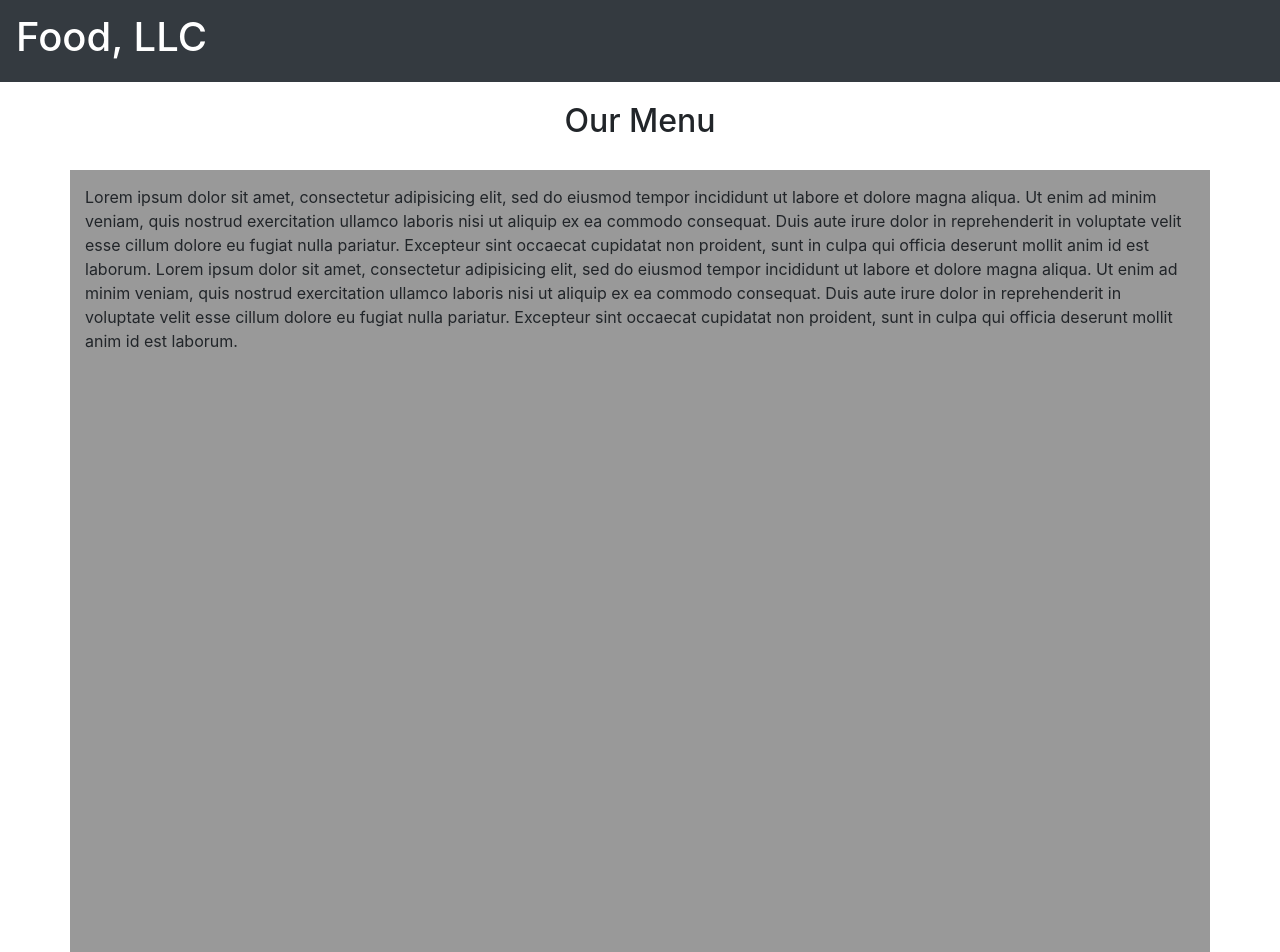
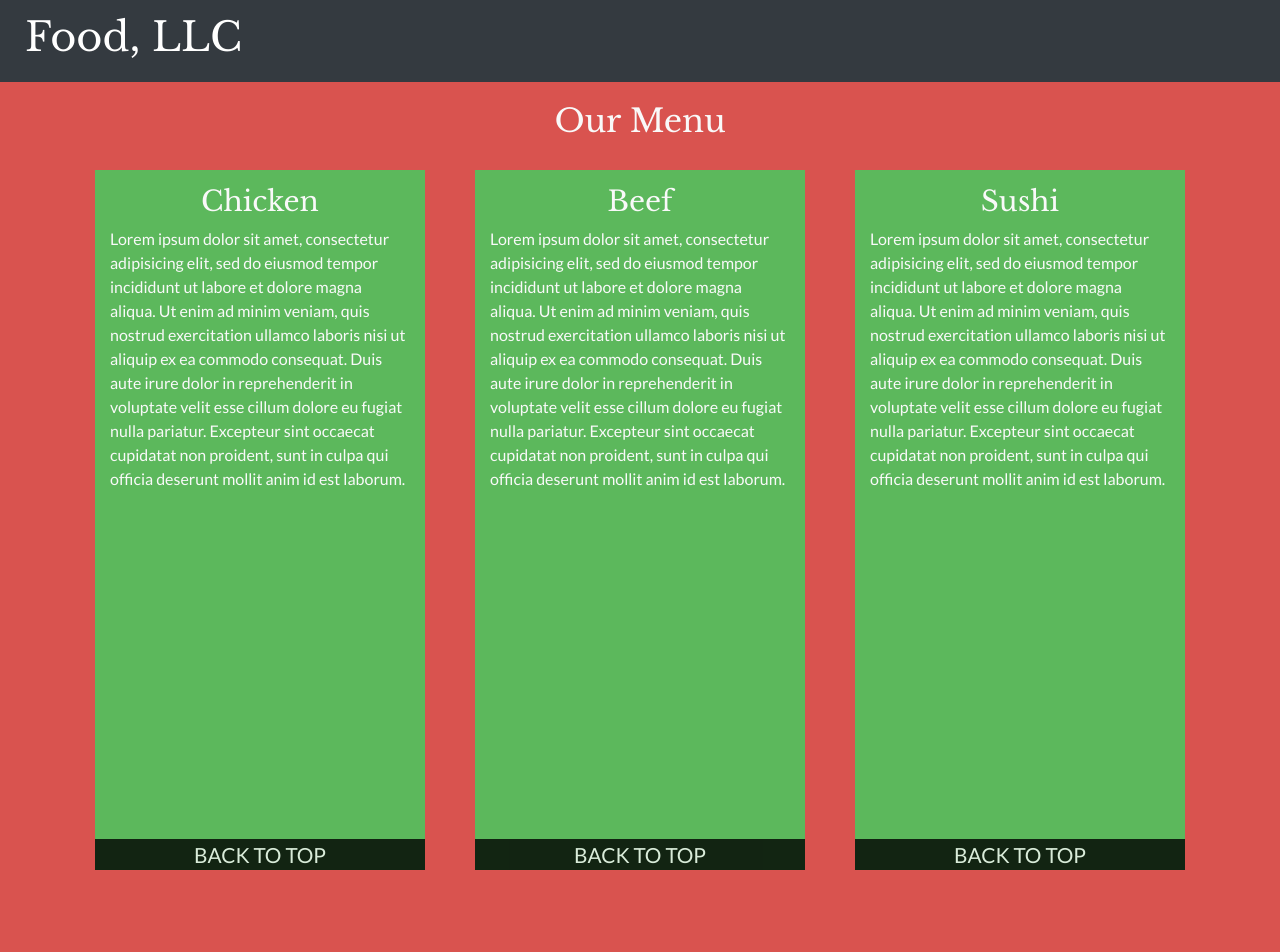
Before and after one commit to foofson/coursera-jhu-web-dev, a plain HTML site: page module3-solution/index.html in a window 1280 px wide. Shown: the top 952 px of the page. After the commit the page ends 880 px from the top, so only its background shows below. Drawn offline with nearby package versions, Linux system fonts and the light colour scheme.

Commit message:
Add the rest of Module 3 solution (including optional portion)

```diff
--- a/module3-solution/css/styles.css
+++ b/module3-solution/css/styles.css
@@ -1,12 +1,27 @@
+body {
+  font-size: 16px;
+  color: #f9f9f9;
+  background-color: #d9534f;
+  font-family: 'Lato', sans-serif;
+}
+
+h1, h2, h3 {
+  font-family: 'Libre Baskerville', serif;
+}
+
 /* HEADER */
+.navbar {
+  padding-left: 25px;
+}
+
 #collapsable_nav {
   margin-right: -16px;
-  margin-left: -16px;
+  margin-left: -25px;
 }
 
 #nav_list {
   margin-top: 10px;
-  background-color: #555555;
+  background-color: #777777;
 }
 
 #nav_list a {
@@ -18,6 +33,10 @@
   background-color: #428bca;
 }
 
+.nav-item {
+  border: 1px solid black;
+}
+
 @media (min-width: 576px) {
   #nav_list {
     visibility: hidden;
@@ -26,19 +45,29 @@
 /* END HEADER */
 
 /* MAIN PAGE */
-#main_content {
-  width: 90%;
+#main_title {
+  margin-top: 20px;
+  margin-bottom: 20px;
 }
 
-#menu_title {
-  margin-top: 20px;
-  margin-bottom: 10px;
+.menu-item {
+  position: relative;
+  height: 700px;
+  margin: 10px;
+  padding: 15px;
+  background-color: #5cb85c;
 }
 
-#menu_content {
-  height: 1000px;
-  margin: 20px;
-  padding: 15px;
-  background-color: #999999;
+.back-to-top {
+  position: absolute;
+  bottom: 0;
+  right: 0;
+  width: 100%;
+  text-align: center;
+  font-size: 1.3em;
+  text-transform: uppercase;
+  background-color: #000;
+  color: #f9f9f9;
+  opacity: .8;
 }
 /* END MAIN PAGE */
--- a/module3-solution/index.html
+++ b/module3-solution/index.html
@@ -8,6 +8,8 @@
   <!-- Bootstrap CSS -->
   <link rel="stylesheet" href="https://stackpath.bootstrapcdn.com/bootstrap/4.1.1/css/bootstrap.min.css" integrity="sha384-WskhaSGFgHYWDcbwN70/dfYBj47jz9qbsMId/iRN3ewGhXQFZCSftd1LZCfmhktB" crossorigin="anonymous">
   <link rel="stylesheet" href="css/styles.css">
+  <link href="https://fonts.googleapis.com/css?family=Libre+Baskerville" rel="stylesheet">
+  <link href="https://fonts.googleapis.com/css?family=Lato" rel="stylesheet">
   <title>Assignment Solution for Module 3</title>
 </head>
 
@@ -21,37 +23,48 @@
       <div id="collapsable_nav" class="collapse navbar-collapse">
         <ul id="nav_list" class="navbar-nav">
           <li class="nav-item">
-            <a class="nav-link" href="#">Chicken</a>
+            <a class="nav-link" href="#chicken">Chicken</a>
           </li>
           <li class="nav-item">
-            <a class="nav-link" href="#">Beef</a>
+            <a class="nav-link" href="#beef">Beef</a>
           </li>
           <li class="nav-item">
-            <a class="nav-link" href="#">Sushi</a>
+            <a class="nav-link" href="#sushi">Sushi</a>
           </li>
         </ul>
       </div>
     </nav>
   </header>
-
-  <div id="main_content" class="container">
-    <h2 id="menu_title" class="text-center">Our Menu</h2>
+  <div class="container">
+    <h2 id="main_title" class="text-center">Our Menu</h2>
     <div class="row">
-      <section id="menu_content" class="col-12 mx-auto">
-        Lorem ipsum dolor sit amet, consectetur adipisicing elit, sed do eiusmod
-        tempor incididunt ut labore et dolore magna aliqua. Ut enim ad minim veniam,
-        quis nostrud exercitation ullamco laboris nisi ut aliquip ex ea commodo
-        consequat. Duis aute irure dolor in reprehenderit in voluptate velit esse
-        cillum dolore eu fugiat nulla pariatur. Excepteur sint occaecat cupidatat non
-        proident, sunt in culpa qui officia deserunt mollit anim id est laborum.
-
-        Lorem ipsum dolor sit amet, consectetur adipisicing elit, sed do eiusmod
-        tempor incididunt ut labore et dolore magna aliqua. Ut enim ad minim veniam,
-        quis nostrud exercitation ullamco laboris nisi ut aliquip ex ea commodo
-        consequat. Duis aute irure dolor in reprehenderit in voluptate velit esse
-        cillum dolore eu fugiat nulla pariatur. Excepteur sint occaecat cupidatat non
-        proident, sunt in culpa qui officia deserunt mollit anim id est laborum.
-      </section>
+      <div class="cell col-md-4 col-sm-6 col-12">
+        <section id="chicken" class="menu-item">
+          <h3 class="text-center">Chicken</h3>
+          <p>
+            Lorem ipsum dolor sit amet, consectetur adipisicing elit, sed do eiusmod tempor incididunt ut labore et dolore magna aliqua. Ut enim ad minim veniam, quis nostrud exercitation ullamco laboris nisi ut aliquip ex ea commodo consequat. Duis aute irure dolor in reprehenderit in voluptate velit esse cillum dolore eu fugiat nulla pariatur. Excepteur sint occaecat cupidatat non proident, sunt in culpa qui officia deserunt mollit anim id est laborum.
+          </p>
+          <a class="back-to-top" href="#main_title">Back to Top</a>
+        </section>
+      </div>
+      <div class="cell col-md-4 col-sm-6 col-12">
+        <section id="beef" class="menu-item">
+          <h3 class="text-center">Beef</h3>
+          <p>
+            Lorem ipsum dolor sit amet, consectetur adipisicing elit, sed do eiusmod tempor incididunt ut labore et dolore magna aliqua. Ut enim ad minim veniam, quis nostrud exercitation ullamco laboris nisi ut aliquip ex ea commodo consequat. Duis aute irure dolor in reprehenderit in voluptate velit esse cillum dolore eu fugiat nulla pariatur. Excepteur sint occaecat cupidatat non proident, sunt in culpa qui officia deserunt mollit anim id est laborum.
+          </p>
+          <a class="back-to-top" href="#main_title">Back to Top</a>
+        </section>
+      </div>
+      <div class="cell col-md-4 col-sm-12 col-12">
+        <section id="sushi" class="menu-item">
+          <h3 class="text-center">Sushi</h3>
+          <p>
+            Lorem ipsum dolor sit amet, consectetur adipisicing elit, sed do eiusmod tempor incididunt ut labore et dolore magna aliqua. Ut enim ad minim veniam, quis nostrud exercitation ullamco laboris nisi ut aliquip ex ea commodo consequat. Duis aute irure dolor in reprehenderit in voluptate velit esse cillum dolore eu fugiat nulla pariatur. Excepteur sint occaecat cupidatat non proident, sunt in culpa qui officia deserunt mollit anim id est laborum.
+          </p>
+          <a class="back-to-top" href="#main_title">Back to Top</a>
+        </section>
+      </div>
     </div>
   </div>
   <!-- Optional JavaScript -->
```
